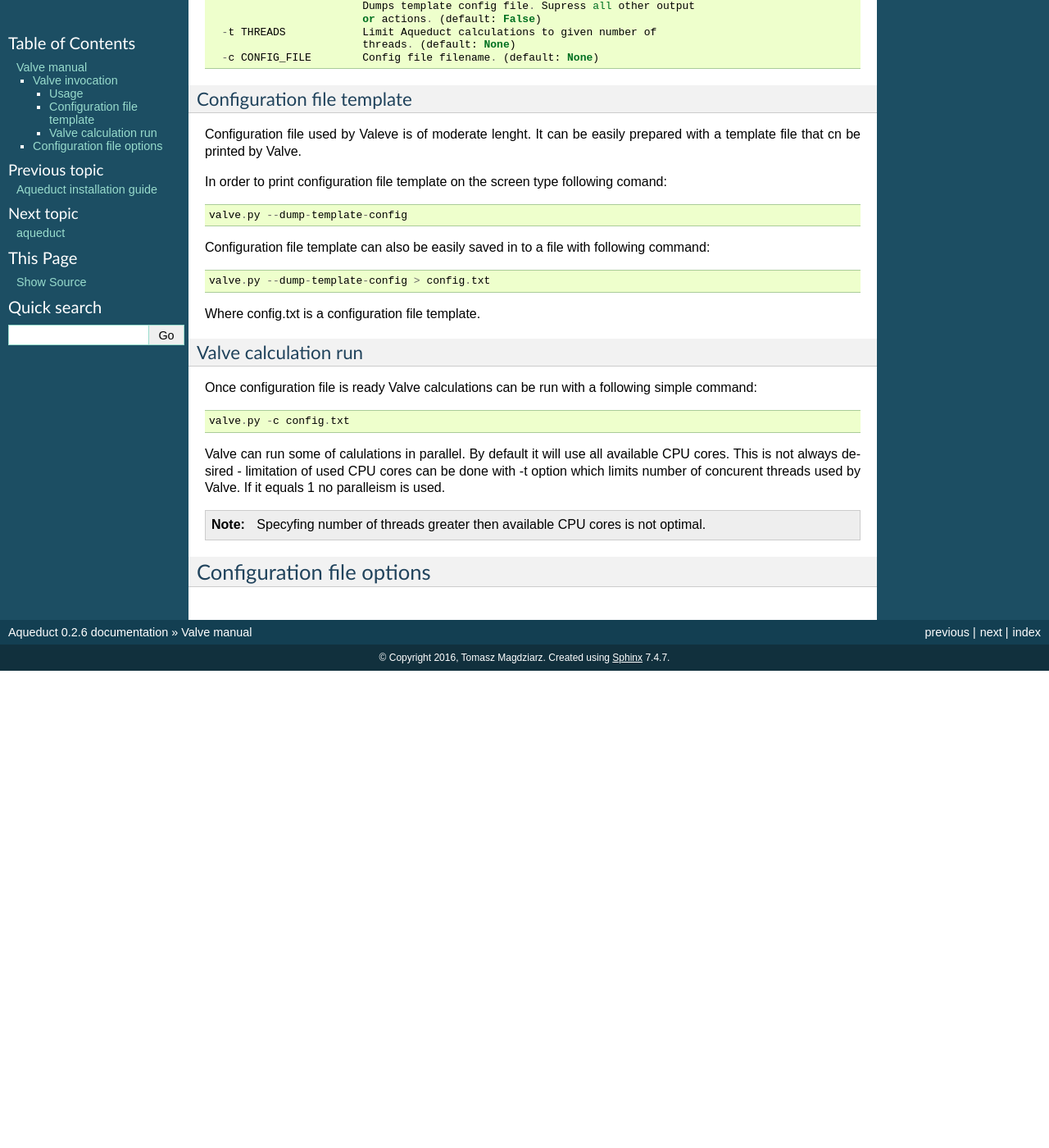
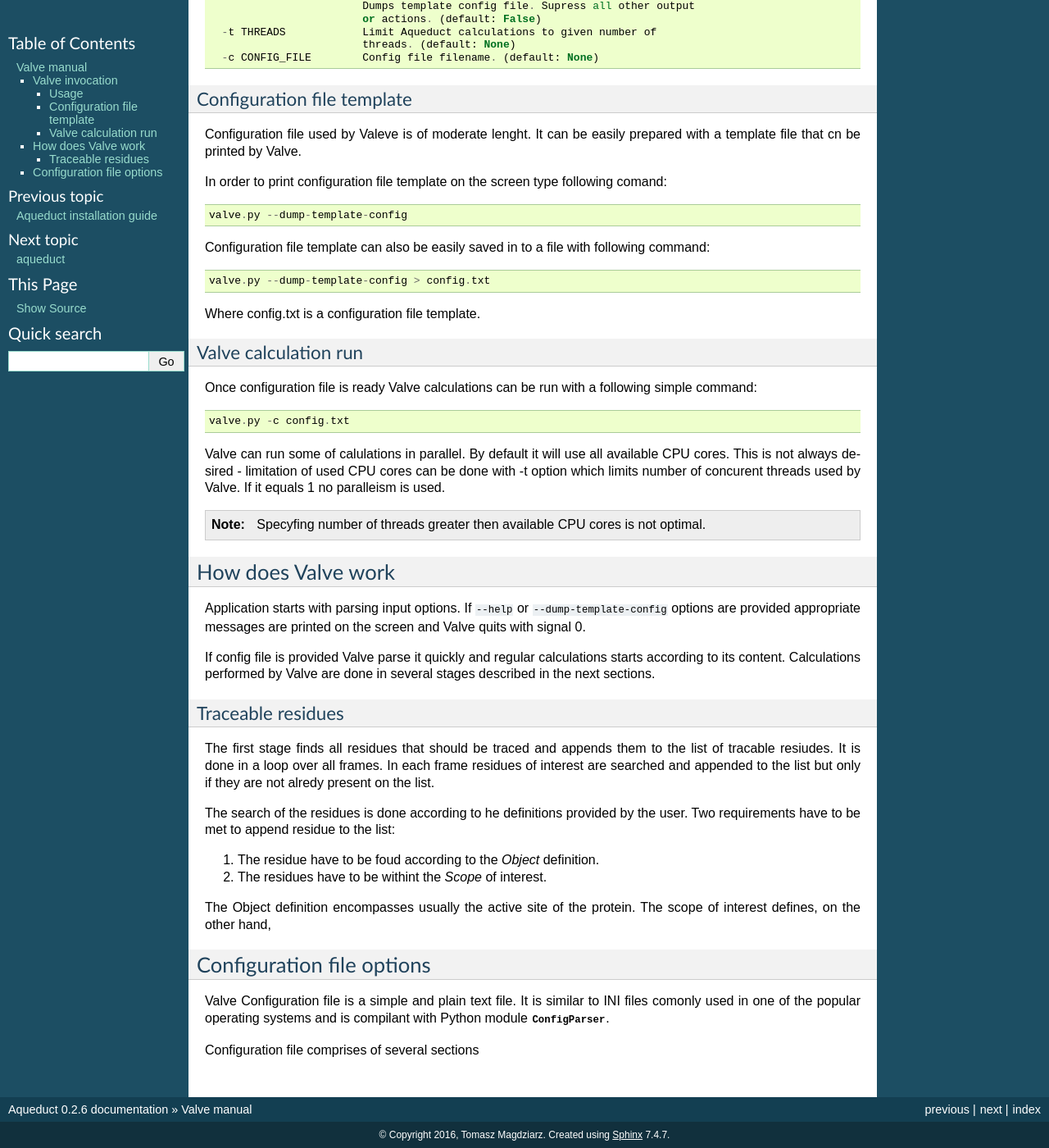
Before and after one commit to TUNNELING-GROUP/aqua-duct, a Sphinx documentation site: the page built from docs/source/valve_manual.rst, in a window 1280 px wide and 1400 px high, scrolled down 523 px. Shown: the whole window at 82% size. Built offline with Sphinx 7.4.7, drawn with Linux system fonts in a browser that asks for light colours; before the commit the page ends 1341 px from its top, so only the background shows below that.

Commit message:
valve manual

```diff
--- a/docs/source/valve_manual.rst
+++ b/docs/source/valve_manual.rst
@@ -58,5 +58,29 @@ Valve can run some of calulations in parallel. By default it will use all availa
 
     Specyfing number of threads greater then available CPU cores is not optimal.
 
+How does Valve work
+-------------------
+
+Application starts with parsing input options. If ``--help`` or ``--dump-template-config`` options are provided appropriate messages are printed on the screen and Valve quits with signal 0.
+
+If config file is provided Valve parse it quickly and regular calculations starts according to its content. Calculations performed by Valve are done in several stages described in the next sections.
+
+Traceable residues
+^^^^^^^^^^^^^^^^^^
+
+The first stage finds all residues that should be traced and appends them to the list of tracable resiudes. It is done in a loop over all frames. In each frame residues of interest are searched and appended to the list but only if they are not alredy present on the list.
+
+
+The search of the residues is done according to he definitions provided by the user. Two requirements have to be met to append residue to the list:
+
+#. The residue have to be foud according to the *Object* definition.
+#. The residues have to be withint the *Scope* of interest.
+
+The Object definition encompasses usually the active site of the protein. The scope of interest defines, on the other hand,
+
 Configuration file options
 --------------------------
+
+Valve Configuration file is a simple and plain text file. It is similar to INI files comonly used in one of the popular operating systems and is compilant with Python module :mod:`ConfigParser`.
+
+Configuration file comprises of several sections
```
